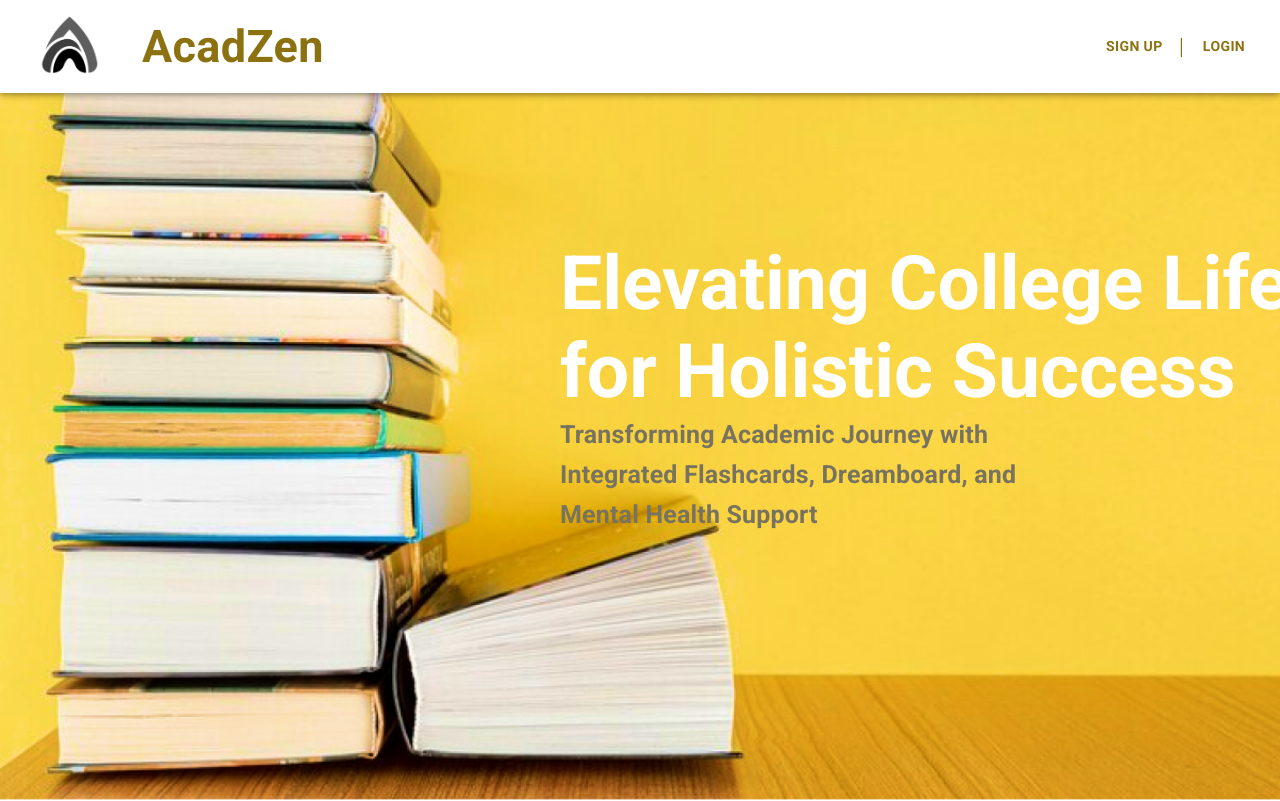
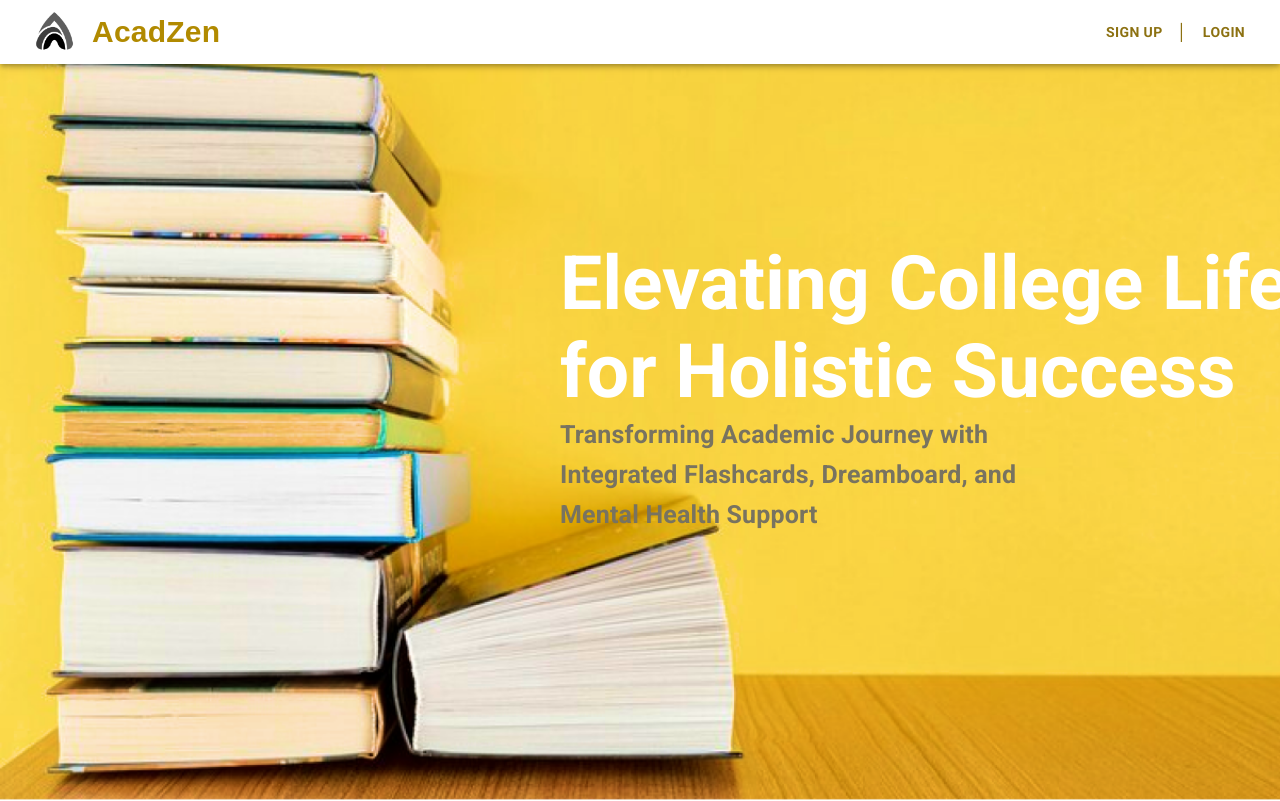
Before and after one commit to JBiong/AcadzenTest, a React (Create React App) app: page / in a window 1280 px wide. Shown: the top 801 px of the page. Built offline with nearby package versions, Linux system fonts and the light colour scheme; a web font is replaced by a local one.

Commit message:
updated the homepage's appbar

```diff
--- a/src/HomePage.js
+++ b/src/HomePage.js
@@ -68,37 +68,36 @@ export default function HomePage() {
                         element={
                             <Box sx={{ flexGrow: 1 }}>
                                 {!hideAppBar && (
-                                    <AppBar position="fixed" style={{ backgroundColor: '#FFFFFF' }}>
-                                        <Toolbar>
-                                            <IconButton
-                                                size="large"
-                                                edge="start"
-                                                color="inherit"
-                                                aria-label="menu"
-                                                sx={{ mr: 2 }}
+                                    <AppBar position="fixed" style={{ background: 'white' }}>
+                                        <Toolbar
+                                            sx={{
+                                            display: 'flex',
+                                            justifyContent: 'space-between',
+                                            alignItems: 'center',
+                                            }}
+                                        >
+                                            <div style={{ display: 'flex', alignItems: 'center' }}>
+                                            <img src="/logo.png" alt="App Logo" style={{ width: 60 }} />
+                                            <Typography
+                                                variant="h4"
+                                                sx={{
+                                                fontFamily: 'Poppin, sans-serif',
+                                                fontWeight: '600',
+                                                fontSize: '30px',
+                                                color: '#B18A00',
+                                                marginLeft: '8px', // Adjust the spacing as needed
+                                                }}
                                             >
-                                                <img
-                                                    src="logo.png"
-                                                    alt="AcadZen Logo"
-                                                    style={{
-                                                        width: '90px',
-                                                    }}
-                                                />
-                                            </IconButton>
-                                            <Typography variant="h4" className={styles.homeacadzen} style={{ fontWeight: 'bold', fontSize: '45px' }}>
                                                 AcadZen
                                             </Typography>
-                                            <>
-                                                <Link to="/signup" style={{ textDecoration: 'none' }}>
-                                                    <Button style={{ color: "#8C7111", fontWeight: 'bold' }}>Sign up</Button>
-                                                </Link>
-                                                <Box sx={{ margin: '0 8px', color: '#8C7111' }}>|</Box>
-                                                <Link to="/login" style={{ textDecoration: 'none' }}>
-                                                    <Button style={{ color: "#8C7111", fontWeight: 'bold' }}>Login</Button>
-                                                </Link>
-                                            </>
+                                            </div>
+                                            <div style={{ display: 'flex', alignItems: 'center' }}>
+                                            <Link to="/signup" style={{ textDecoration: 'none' }}><Button style={{ color: '#8C7111', fontWeight: 'bold' }}>Sign up</Button></Link>
+                                            <Box sx={{ marginX: '8px', color: '#8C7111' }}>|</Box>
+                                            <Link to="/login" style={{ textDecoration: 'none' }}><Button style={{ color: '#8C7111', fontWeight: 'bold' }}>Login</Button></Link>
+                                            </div>
                                         </Toolbar>
-                                    </AppBar>
+                                </AppBar>
                                 )}
                                 {!hideAppBar && (
                                     <div className={styles.contentContainer}>
```
